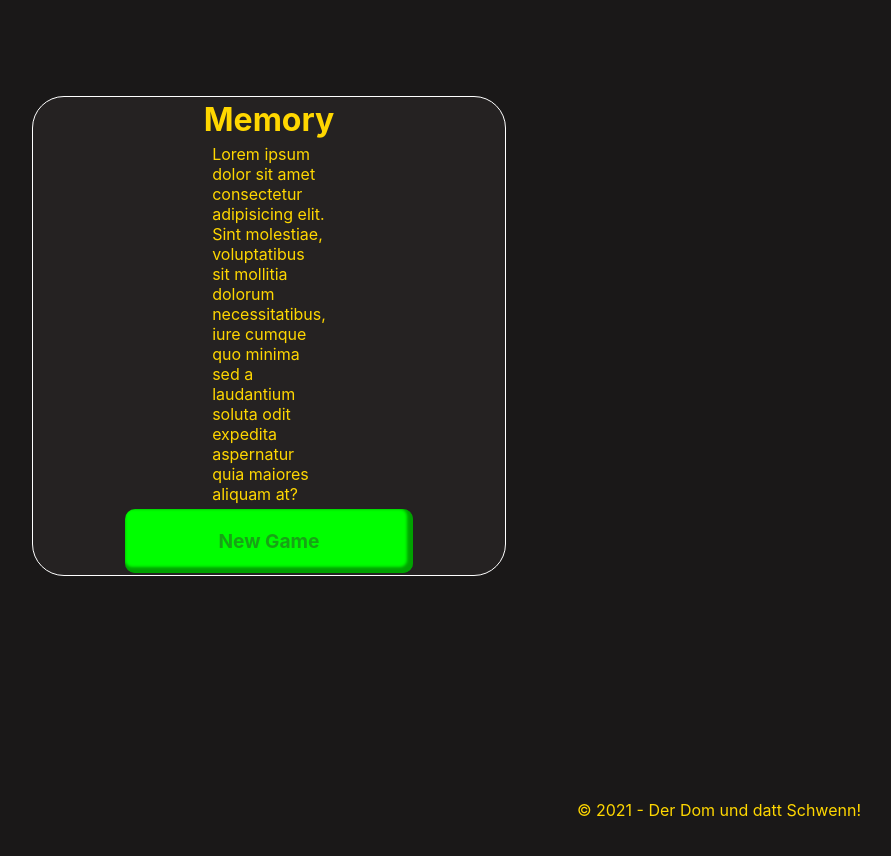
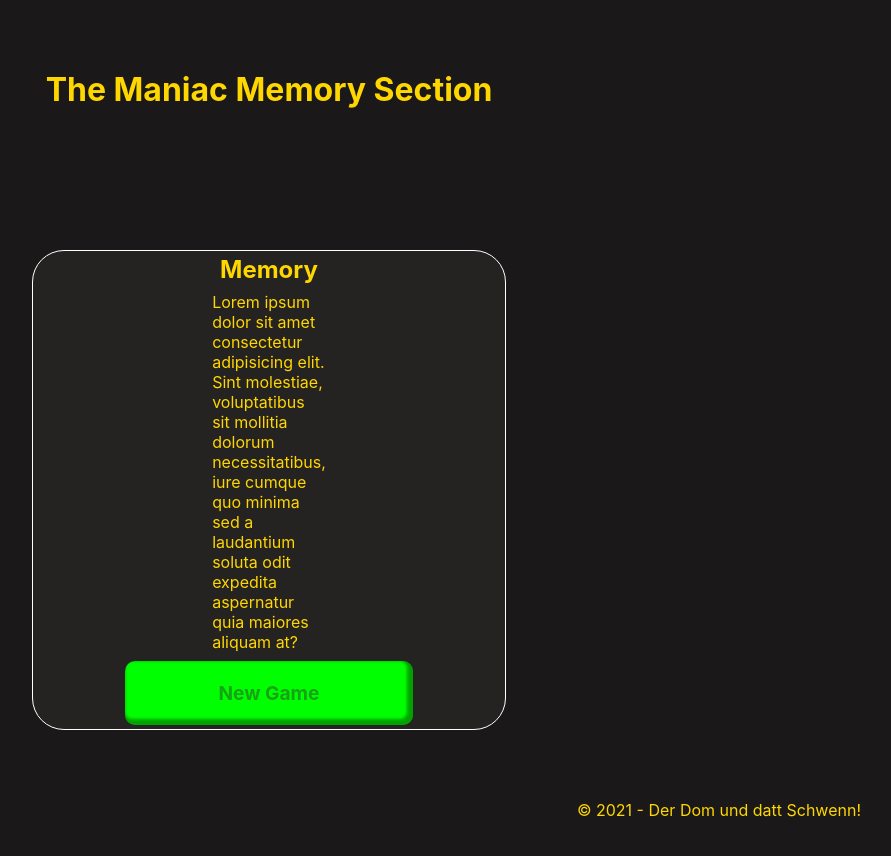
Before and after one commit to Rocknwolf/Memory, a React (Create React App) app in the folder Frontend/memory/: page / in a window 1280 px wide. Shown: the top 856 px of the page, without its empty margins (371-1262 px from the left). Built offline with nearby package versions, Linux system fonts and the light colour scheme.

Commit message:
Added home component styles in app.css

```diff
--- a/Frontend/memory/src/App.css
+++ b/Frontend/memory/src/App.css
@@ -12,14 +12,13 @@
     display: flex;
     flex-direction: column;
     align-items: center;
-    justify-content: space-between;
+    justify-content: space-around;
 }
 .homeContent{
   display: flex;
   flex-direction: column;
   justify-content: space-around;
   align-items: center;
-  margin: 6rem;
   height: 60vh;
   width: 37%;
   border-radius: 2rem;
@@ -48,6 +47,8 @@
 }
 .mainBtn:hover{
   box-shadow: inset 3px 3px 3px 3px rgba(0, 0, 0, 0.363);
+  color: white;
+  font-weight: bold;
 }
 .copyright{
   text-align: end;
--- a/Frontend/memory/src/Components/Pages/Home.jsx
+++ b/Frontend/memory/src/Components/Pages/Home.jsx
@@ -5,8 +5,9 @@ function Home() {
 
     return (
         <div className='homeComponent'>
+            <h1>The Maniac Memory Section</h1>
             <div className="homeContent">
-                <h1 className='homeHeader'>Memory</h1>
+                <h2 className='homeHeader'>Memory</h2>
                 <p>Lorem ipsum dolor sit amet consectetur adipisicing elit. Sint molestiae, voluptatibus sit mollitia dolorum necessitatibus, iure cumque quo minima sed a laudantium soluta odit expedita aspernatur quia maiores aliquam at?</p>
                 <Link className='mainBtn' to="/new-game" >New Game</Link>
             </div>
```
